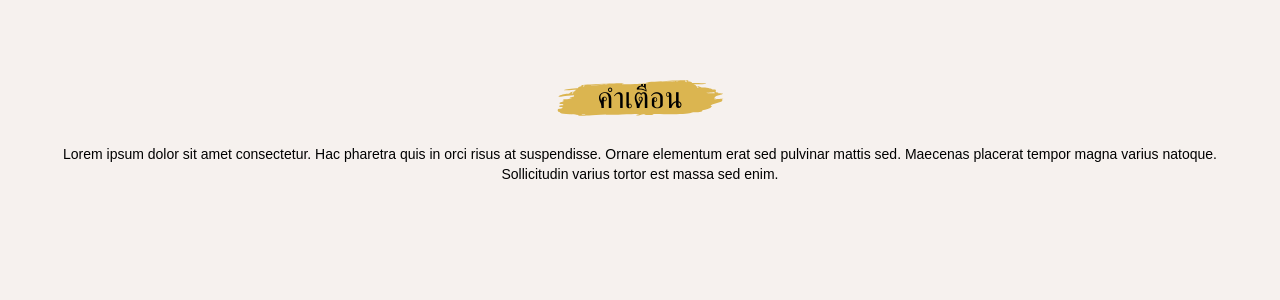
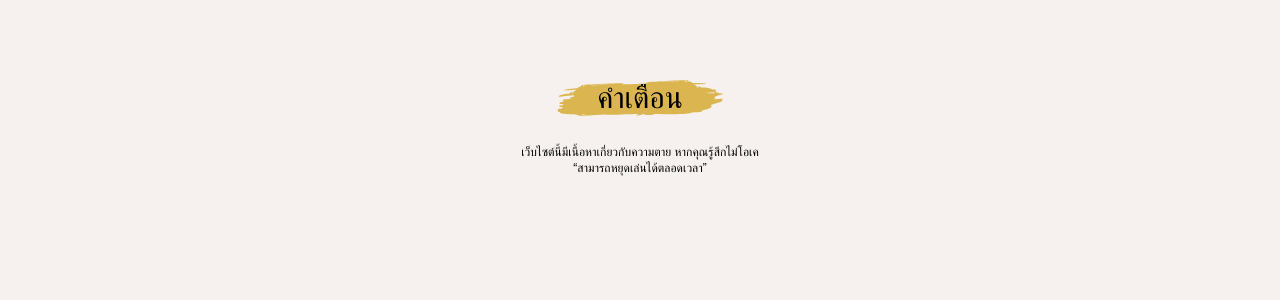
Before and after one commit to Tantatorn-dev/deathtalk-photobooth, a SvelteKit app: page /disclaimer in a window 1280 px wide. Before the commit this address had no page. Shown: the top 300 px of the page. Built offline with nearby package versions, Linux system fonts and the light colour scheme; a web font is replaced by a local one.

Commit message:
feat: add disclaimer text

```diff
--- a/src/routes/+page.svelte
+++ b/src/routes/+page.svelte
@@ -5,7 +5,7 @@
 
 <div class="flex flex-col gap-3 mt-20 ml-8 mr-8">
 	<p class="text-4xl text-center">ยินดีต้อนรับสู่ <br /></p>
-	<SplashText className="text-4xl text-center">Death Talk</SplashText>
+	<SplashText className="text-4xl text-center p-1 pb-2">Death Talk</SplashText>
 	<p class="mt-8 font-light text-center">คุณเตรียมพร้อมสำหรับ <br> “ความตาย” มากน้อยขนาดไหน?</p>
 	<div class="flex flex-col justify-end h-72">
 		<div class="flex flex-row justify-center">
--- a/src/routes/disclaimer/+page.svelte
+++ b/src/routes/disclaimer/+page.svelte
@@ -3,15 +3,13 @@
 	import SplashText from '../../components/common/SplashText.svelte';
 
 	setTimeout(() => {
-		goto('/photo');
+		//goto('/photo');
 	}, 5000);
 </script>
 
-<div class="flex flex-col gap-3 mt-20 ml-8 mr-8">
+<div class="flex flex-col gap-3 mt-20 ml-4 mr-4">
 	<SplashText className="text-3xl text-center">คำเตือน</SplashText>
-	<p class="mt-4 text-sm text-center">
-		Lorem ipsum dolor sit amet consectetur. Hac pharetra quis in orci risus at suspendisse. Ornare
-		elementum erat sed pulvinar mattis sed. Maecenas placerat tempor magna varius natoque.
-		Sollicitudin varius tortor est massa sed enim.
+	<p class="mt-4 text-xs text-center">
+		เว็บไซต์นี้มีเนื้อหาเกี่ยวกับความตาย หากคุณรู้สึกไม่โอเค <br> “สามารถหยุดเล่นได้ตลอดเวลา”
 	</p>
 </div>
```
